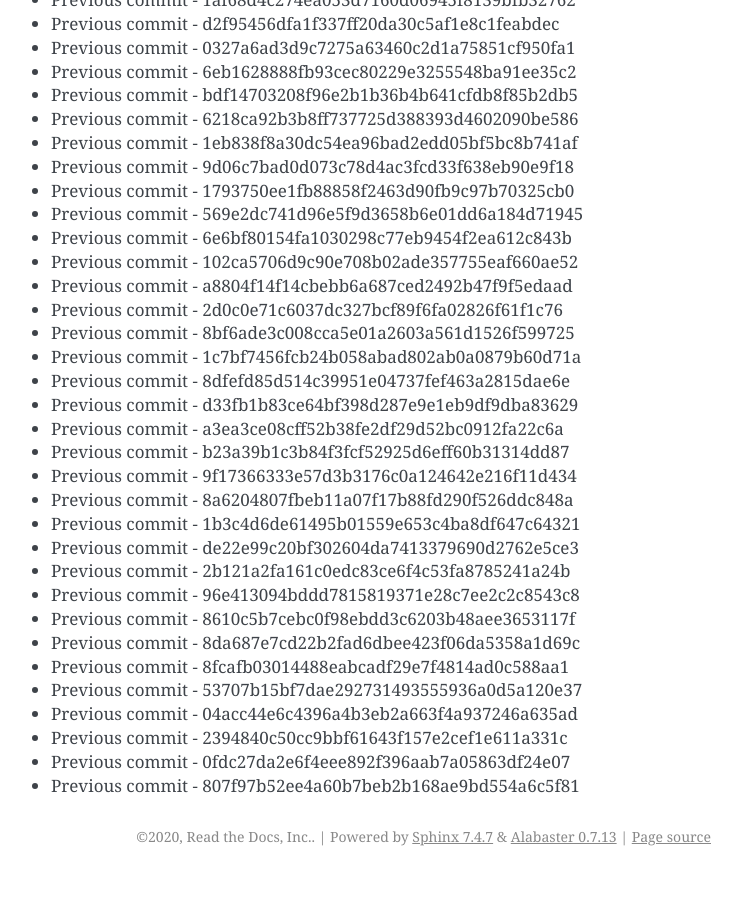
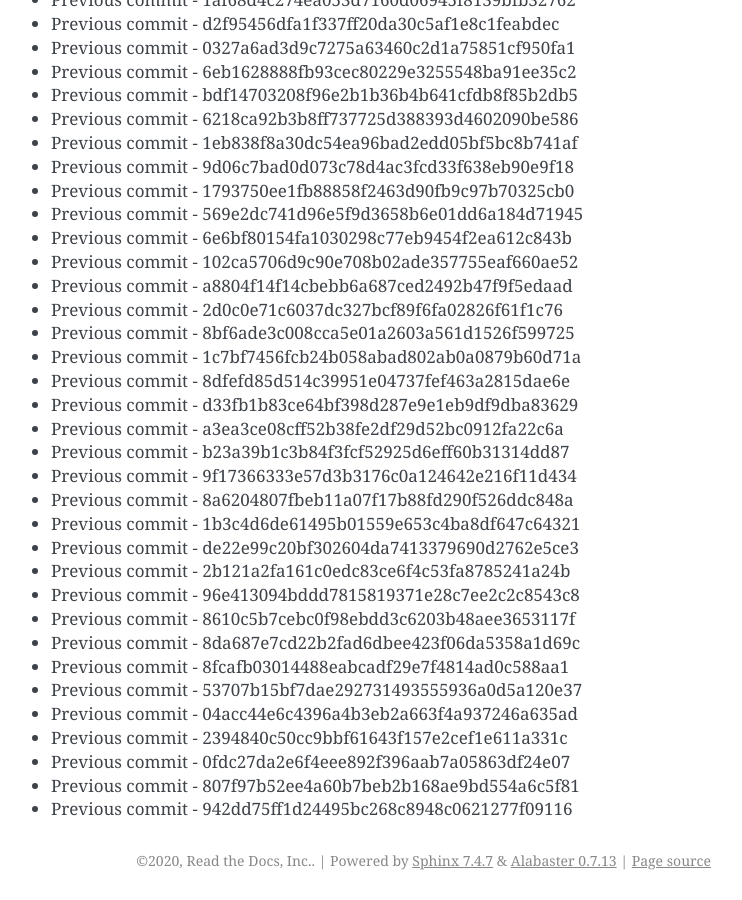
Before and after one commit to readthedocs/rtd-git-stresstest, a Sphinx documentation site: the page built from docs/updates.rst, in a window 1280 px wide and 900 px high, scrolled down 16742 px. Shown: the whole window, without its empty margins (399-1141 px from the left). Built offline with Sphinx 7.4.7, drawn with Linux system fonts in a browser that asks for light colours; before the commit the page ends 17618 px from its top, so only the background shows below that.

Commit message:
Generating commit from previous: 942dd75ff1d24495bc268c8948c0621277f09116

```diff
--- a/docs/updates.rst
+++ b/docs/updates.rst
@@ -735,3 +735,4 @@ It can be tested for any performance characteristics.
 * Previous commit - 2394840c50cc9bbf61643f157e2cef1e611a331c
 * Previous commit - 0fdc27da2e6f4eee892f396aab7a05863df24e07
 * Previous commit - 807f97b52ee4a60b7beb2b168ae9bd554a6c5f81
+* Previous commit - 942dd75ff1d24495bc268c8948c0621277f09116
```
